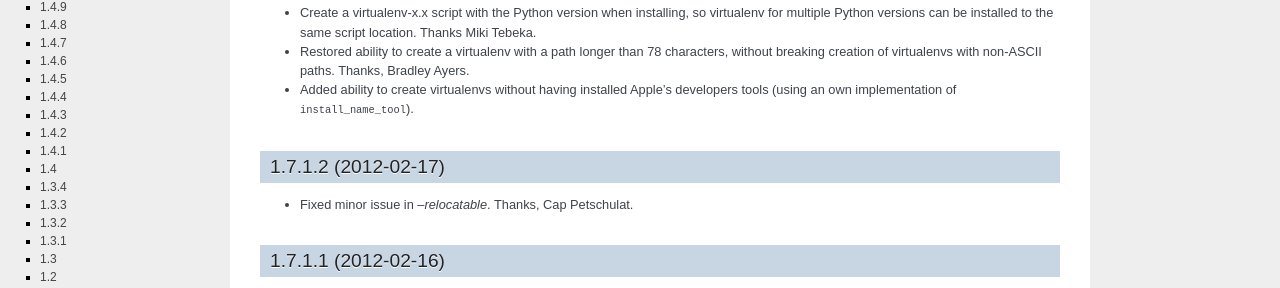
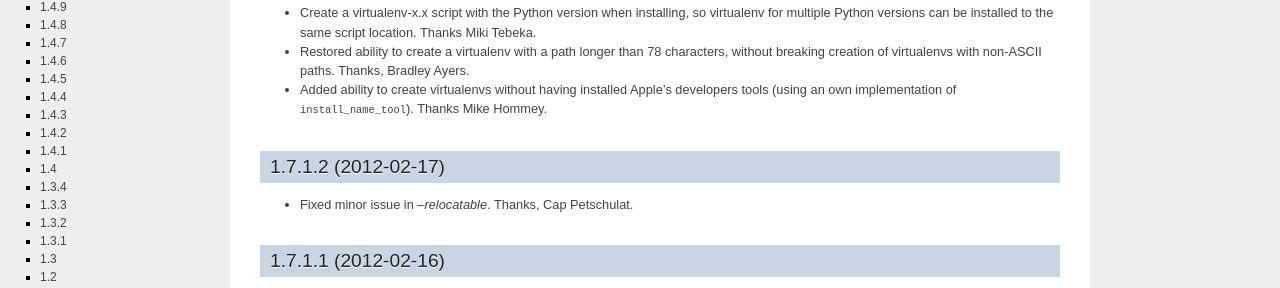
Before and after one commit to pypa/virtualenv, a Sphinx documentation site: the page built from docs/news.txt, in a window 1280 px wide and 900 px high. Shown: the part 344-632 px from the top of the window. Built offline with Sphinx 7.4.7, drawn with Linux system fonts in a browser that asks for light colours.

Commit message:
Added Mike Hommey to authors.

```diff
--- a/AUTHORS.txt
+++ b/AUTHORS.txt
@@ -40,6 +40,7 @@ Josh Bronson
 Konstantin Zemlyak
 Kumar McMillan
 Lars Francke
+Mike Hommey
 Miki Tebeka
 Philip Jenvey
 Ronny Pfannschmidt
--- a/docs/news.txt
+++ b/docs/news.txt
@@ -32,6 +32,7 @@ develop (unreleased)
 
 * Added ability to create virtualenvs without having installed Apple's
   developers tools (using an own implementation of ``install_name_tool``).
+  Thanks Mike Hommey.
 
 
 1.7.1.2 (2012-02-17)
```
